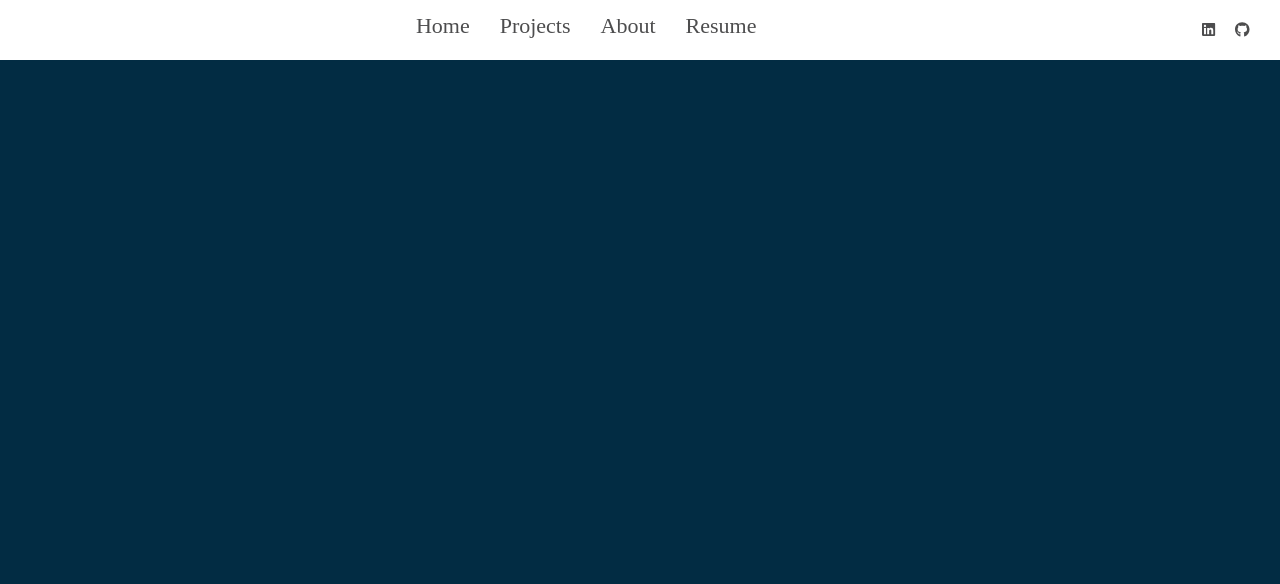
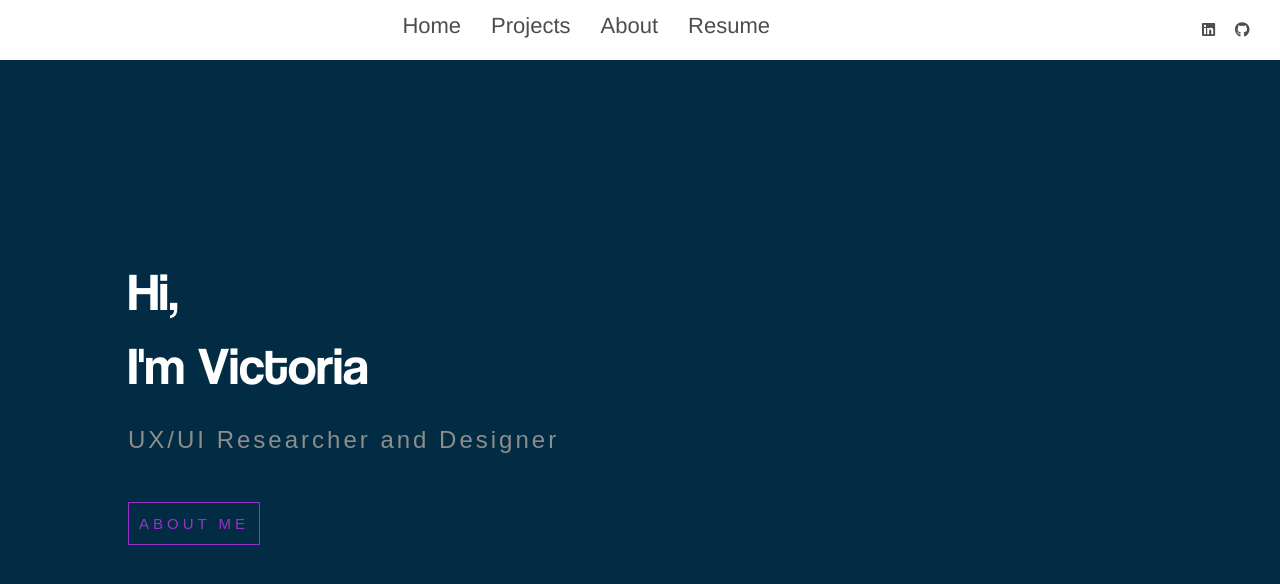
Before and after one commit to pinlunix/react-portfolio, a React (Create React App) app: page / in a window 1280 px wide. Shown: the top 584 px of the page. Built offline with nearby package versions, Linux system fonts and the light colour scheme.

Commit message:
homepage update
Homepage has some introduction text and animation upon loading in

```diff
--- a/src/App.js
+++ b/src/App.js
@@ -1,12 +1,15 @@
 import './App.scss'
 import {Routes, Route} from 'react-router-dom'
 import Layout from './components/Layout'
+import Home from './components/Home'
 
 function App() {
   return (
     <>
     <Routes>
-      <Route path="/" element={<Layout />}/>
+      <Route path="/" element={<Layout />}>
+        <Route index element={<Home />} />
+      </Route>
     </Routes>
     </>
   );
--- /dev/null
+++ b/src/components/Home/index.js
@@ -0,0 +1,18 @@
+import { Link } from 'react-router-dom';
+import './index.scss';
+
+const Home = () => {
+
+
+    return (
+        <div className="container home-page">
+            <div className="text-zone">
+                <h1>Hi, <br /> I'm Victoria</h1>
+                <h2>UX/UI Researcher and Designer</h2>
+                <Link to="/about" className='flat-button'>ABOUT ME</Link>
+            </div>
+        </div>
+    );
+}
+
+export default Home
--- /dev/null
+++ b/src/components/Home/index.scss
@@ -0,0 +1,49 @@
+.home-page {
+    .text-zone {
+        position: absolute;
+        left: 10%;
+        top: 50%;
+        transform: translateY(-50%);
+        width: 40%;
+        max-height: 90%;
+    }
+
+    h1{
+        color: white;
+        font-size: 53px;
+        margin: 0;
+        font-family: 'Coolvetica';
+        font-weight: 400;
+    }
+
+}
+
+h2{
+    color: #8d8d8d;
+    margin-top: 20px;
+    font-weight: 400;
+    font-size: 24px;
+    font-family: sans-serif;
+    letter-spacing: 3px;
+    animation: fadeIn 1s 1.8s backwards;
+}
+
+.flat-button{
+    color: darkorchid;
+    font-size: 15px;
+    font-weight: 400;
+    letter-spacing: 4px;
+    font-family: sans-serif;
+    text-decoration: none;
+    padding: 10px 10px;
+    border: 1px solid darkorchid;
+    margin-top: 25px;
+    float: left;
+    animation: fadeIn 1s 1.8s backwards;
+    white-space: nowrap;
+
+    &:hover {
+        background: darkorchid;
+        color: #333;
+    }
+}
--- a/src/components/Layout/index.js
+++ b/src/components/Layout/index.js
@@ -1,11 +1,15 @@
 import './index.scss';
 import Navigation from '../Navigation';
+import Home from '../Home';
 
 const Layout = () => {
     return (
-    <>
+    <div className="App">
         <Navigation />
-    </>
+        <div className='page'>
+            <Home />
+        </div>
+    </div>
     )
 }
 
--- a/src/components/Layout/index.scss
+++ b/src/components/Layout/index.scss
@@ -0,0 +1,39 @@
+.page {
+    width: 100%;
+    height: 100%;
+    position: absolute;
+}
+
+.top-tags {
+    bottom: auto;
+    top: 35px;
+}
+
+.tags {
+    color: darkorchid;
+    opacity: 0.6;
+    position: absolute;
+    top: 100px;
+    left: 120px;
+    font-size: 18px;
+    font-family: 'La Belle Aurore';
+}
+
+.bottom-tag-html {
+    margin-left: -20px;
+}
+
+.container {
+    width: 100%;
+    will-change: contents;
+    height: 90%;
+    min-height: 566px;
+    position: absolute;
+    opacity: 0;
+    top: 5%;
+    margin: 0 auto;
+    z-index: 1;
+    transform-style: preserve-3d;
+    animation: fadeIn 1s forwards;
+    animation-delay: 1s;
+}
--- a/src/index.css
+++ b/src/index.css
@@ -4,7 +4,7 @@ html {
 
 body {
   margin: 0;
-  font-family: 300 11px/1.4 'Helvetica Neue', 'sans-serif';
+  font: 300 11px/1.4 'Helvetica Neue', 'sans-serif';
   color: #444;
   background: #022c43;
   overflow: hidden;
```
